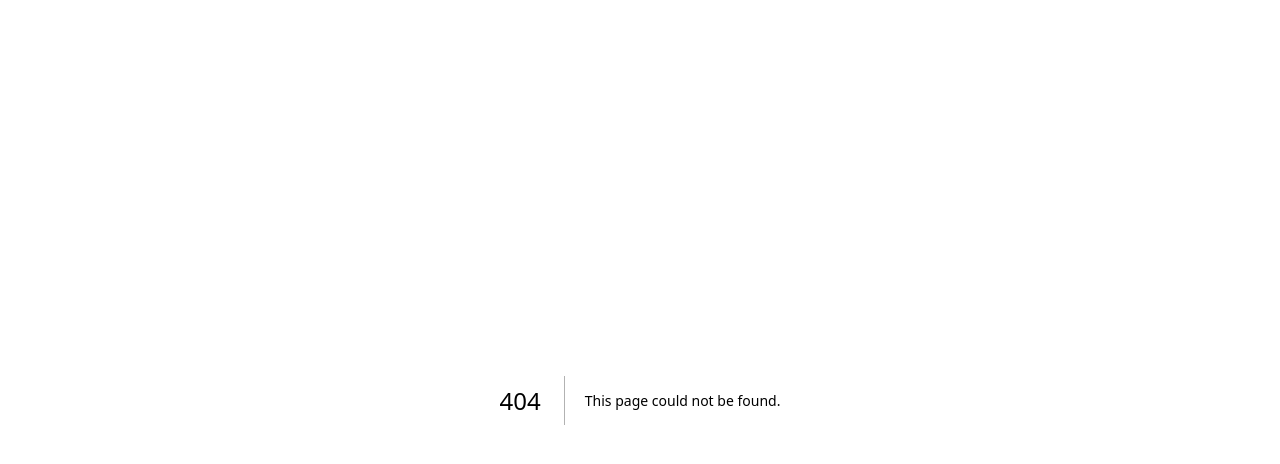
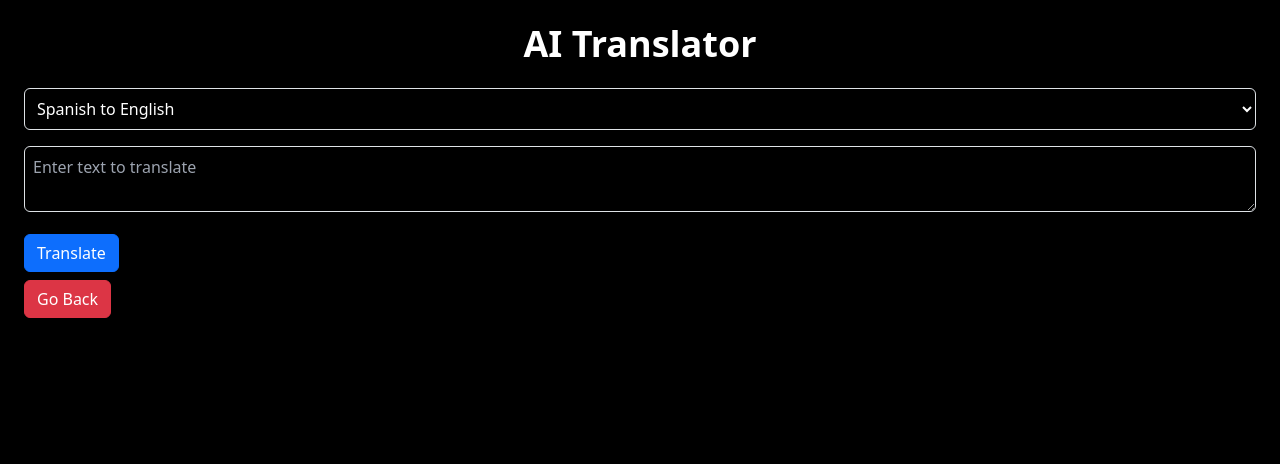
Before and after one commit to yilmaz1998/AI-translator, a Next.js app in the folder translator/: page /translation-to-english in a window 1280 px wide. Before the commit this address had no page. Shown: the top 464 px of the page. Built offline with nearby package versions, Linux system fonts and the light colour scheme.

Commit message:
Translation pages UI design

```diff
--- /dev/null
+++ b/translator/app/english-translation/page.js
@@ -0,0 +1,96 @@
+'use client'
+
+import { useState } from "react"
+import Link from "next/link"
+
+const Translation = () => {
+  const [inputText, setInputText] = useState("")
+  const [targetLanguage, setTargetLanguage] = useState("en-es")
+  const [translation, setTranslation] = useState("")
+  const [loading, setLoading] = useState(false)
+  const [error, setError] = useState("")
+
+  const handleSubmit = async (e) => {
+    e.preventDefault()
+    setLoading(true)
+    setError("")
+
+    try {
+      const response = await fetch("/api/huggingface", {
+        method: "POST",
+        headers: {
+          "Content-Type": "application/json",
+        },
+        body: JSON.stringify({ inputs: inputText, language: targetLanguage }),
+      });
+
+      const data = await response.json()
+
+      if (response.ok) {
+        setTranslation(data[0]?.translation_text || "No translation found.")
+      } else {
+        setError(data.error || "An error occurred.")
+      }
+    } catch (err) {
+      setError("Failed to connect to the server.")
+    } finally {
+      setLoading(false)
+    }
+  }
+
+  return (
+    <div className="p-4">
+      <h1 className="text-4xl text-center font-bold">AI Translator</h1>
+      <form onSubmit={handleSubmit} className="mt-4 space-y-4">
+
+      <select
+          className="w-full p-2 border rounded bg-black text-white"
+          value={targetLanguage}
+          onChange={(e) => setTargetLanguage(e.target.value)}
+        >
+          <option value="en-es">English to Spanish</option>
+          <option value="en-po">English to Portuguese</option>
+          <option value="en-fr">English to French</option>
+          <option value="en-de">English to German</option>
+          <option value="en-it">English to Italian</option>
+          <option value="en-tr">English to Turkish</option>
+          <option value="en-ru">English to Russian</option>
+          <option value="en-nl">English to Dutch</option>
+          <option value="en-ar">English to Arabic</option>
+          <option value="en-zh">English to Chinese</option>
+          <option value="en-jap">English to Japanese</option>
+          <option value="en-ko">English to Korean</option>
+          <option value="en-ur">English to Urdu</option>
+          <option value="en-hi">English to Hindi</option>
+          <option value="en-id">English to Indonesian</option>
+        </select>
+
+        <textarea
+          className="w-full p-2 border rounded focus:ring focus:outline-none focus:border-blue-600 bg-black text-white"
+          placeholder="Enter text to translate"
+          value={inputText}
+          onChange={(e) => setInputText(e.target.value)}
+          required
+        ></textarea>
+
+        <button
+          type="submit"
+          className="btn btn-primary"
+        >
+          {loading ? "Translating..." : "Translate"}
+        </button>
+      </form>
+
+      {error && <p className="text-red-500 mt-4">{error}</p>}
+      {translation && (
+        <div className="mt-4 p-4 border rounded bg-gray-600">
+          <h2 className="text-lg font-bold">Translation:</h2>
+          <p>{translation}</p>
+        </div>
+      )}
+      <Link className="mt-2 btn btn-danger" href={'/'}>Go Back</Link>
+    </div>
+  )
+}
+
+export default Translation
--- a/translator/app/layout.js
+++ b/translator/app/layout.js
@@ -14,7 +14,7 @@ const Layout = ({ children }) => {
           crossOrigin="anonymous"
         />
       </head>
-      <body>
+      <body className="bg-black text-white">
         <main>{children}</main>
         <Script
           src="https://cdn.jsdelivr.net/npm/@popperjs/core@2.11.8/dist/umd/popper.min.js"
--- a/translator/app/page.js
+++ b/translator/app/page.js
@@ -1,8 +1,20 @@
 import React from 'react'
+import Link from 'next/link'
 
 const page = () => {
   return (
-    <div className='text-3xl'>HELLO</div>
+    <div className="flex items-center justify-center min-h-screen">
+      <div className='text-center'>
+        <h1>Welcome to AI Translator</h1>
+        <p className='mt-3'>This project supports translation in 15 of the world's most spoken languages. Let AI bridge the gap and bring your words to life.</p>
+        <div>
+          <Link className='btn btn-secondary' href={'/english-translation'}>English to Chosen Language</Link>
+        </div>
+        <div className='mt-2'>
+        <Link className='btn btn-secondary' href={'/translation-to-english'}>Chosen Language to English</Link>
+        </div>
+      </div>
+    </div>
   )
 }
 
--- /dev/null
+++ b/translator/app/translation-to-english/page.js
@@ -0,0 +1,96 @@
+'use client'
+
+import { useState } from "react"
+import Link from "next/link"
+
+const Translation = () => {
+  const [inputText, setInputText] = useState("")
+  const [targetLanguage, setTargetLanguage] = useState("es-en")
+  const [translation, setTranslation] = useState("")
+  const [loading, setLoading] = useState(false)
+  const [error, setError] = useState("")
+
+  const handleSubmit = async (e) => {
+    e.preventDefault()
+    setLoading(true)
+    setError("")
+
+    try {
+      const response = await fetch("/api/huggingface", {
+        method: "POST",
+        headers: {
+          "Content-Type": "application/json",
+        },
+        body: JSON.stringify({ inputs: inputText, language: targetLanguage }),
+      });
+
+      const data = await response.json()
+
+      if (response.ok) {
+        setTranslation(data[0]?.translation_text || "No translation found.")
+      } else {
+        setError(data.error || "An error occurred.")
+      }
+    } catch (err) {
+      setError("Failed to connect to the server.")
+    } finally {
+      setLoading(false)
+    }
+  }
+
+  return (
+    <div className="p-4">
+      <h1 className="text-4xl text-center font-bold">AI Translator</h1>
+      <form onSubmit={handleSubmit} className="mt-4 space-y-4">
+
+      <select
+          className="w-full p-2 border rounded bg-black text-white"
+          value={targetLanguage}
+          onChange={(e) => setTargetLanguage(e.target.value)}
+        >
+          <option value="es-en">Spanish to English</option>
+          <option value="po-en">Potuguese to English</option>
+          <option value="fr-en">French to English</option>
+          <option value="de-en">German to English</option>
+          <option value="it-en">Italian to English</option>
+          <option value="tr-en">Turkish to English</option>
+          <option value="ru-en">Russian to English</option>
+          <option value="nl-en">Dutch to English</option>
+          <option value="ar-en">Arabic to English</option>
+          <option value="zh-en">Chinese to English</option>
+          <option value="jap-en">Japanese to English</option>
+          <option value="ko-en">Korean to English</option>
+          <option value="ur-en">Urdu to English</option>
+          <option value="hi-en">Hindi to English</option>
+          <option value="id-en">Indonesian to English</option>
+        </select>
+
+        <textarea
+          className="w-full p-2 border rounded focus:ring focus:outline-none focus:border-blue-600 bg-black text-white"
+          placeholder="Enter text to translate"
+          value={inputText}
+          onChange={(e) => setInputText(e.target.value)}
+          required
+        ></textarea>
+
+        <button
+          type="submit"
+          className="btn btn-primary"
+        >
+          {loading ? "Translating..." : "Translate"}
+        </button>
+      </form>
+
+      {error && <p className="text-red-500 mt-4">{error}</p>}
+      {translation && (
+        <div className="mt-4 p-4 border rounded bg-gray-600">
+          <h2 className="text-lg font-bold">Translation:</h2>
+          <p>{translation}</p>
+        </div>
+      )}
+      <Link className="mt-2 btn btn-danger" href={'/'}>Go Back</Link>
+    </div>
+  )
+}
+
+export default Translation
--- a/translator/app/translator/page.js
+++ /dev/null
@@ -1,9 +0,0 @@
-import React from 'react'
-
-const page = () => {
-  return (
-    <div>page</div>
-  )
-}
-
-export default page
--- a/translator/api/huggingface/index.js
+++ b/translator/pages/api/huggingface/index.js
@@ -24,7 +24,15 @@ const languages = {
     "en-nl": "opus-mt-en-nl",
     "nl-en": "opus-mt-nl-en",
     "en-ko": "opus-mt-tc-big-en-ko",
-    "ko-en": "opus-mt-tc-big-ko-en"
+    "ko-en": "opus-mt-tc-big-ko-en",
+    "en-ur": "opus-mt-en-ur",
+    "ur-en": "opus-mt-ur-en",
+    "en-hi": "opus-mt-en-hi",
+    "hi-en": "opus-mt-hi-en",
+    "en-po": "opus-mt-en-bzs",
+    "po-en": "opus-mt-bzs-en",
+    "en-id": "opus-mt-en-id",
+    "id-en": "opus-mt-id-en",
 }
 
 
```
